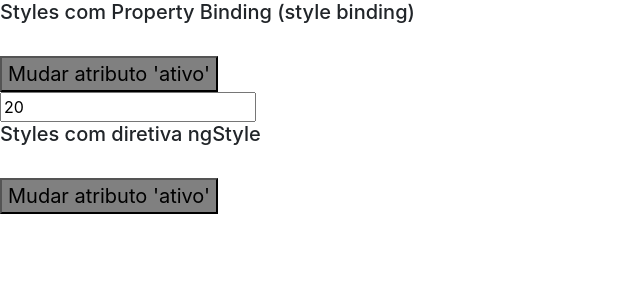
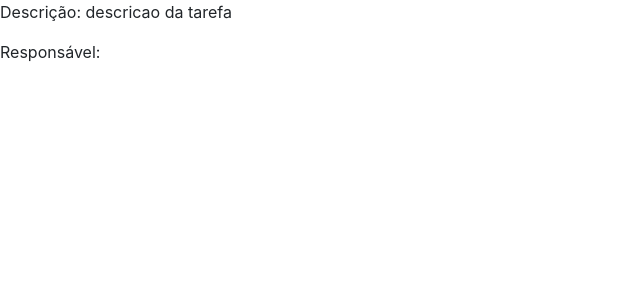
Before and after one commit to victorsuc/primeiro-projeto, an Angular app: page / in a window 1280 px wide. Shown: the top 300 px of the page, without its empty margins (0-640 px from the left). Built offline with nearby package versions, Linux system fonts and the light colour scheme.

Commit message:
Aprendendo a utilizar operador elvis para quando campo for null e não ser necessário fazer um if ternário

```diff
--- a/src/app/app.component.html
+++ b/src/app/app.component.html
@@ -1,7 +1,7 @@
-<app-diretiva-ngstyle></app-diretiva-ngstyle>
-
+<app-operador-elvis></app-operador-elvis>
 
 <!--
+<app-diretiva-ngstyle></app-diretiva-ngstyle>
 <app-diretiva-ngfor></app-diretiva-ngfor>
 <app-diretiva-ngswitch></app-diretiva-ngswitch>
 <app-diretiva-ngif></app-diretiva-ngif>
--- a/src/app/app.module.ts
+++ b/src/app/app.module.ts
@@ -13,6 +13,7 @@
 import { DiretivaNgswitchComponent } from './diretiva-ngswitch/diretiva-ngswitch.component';
 import { DiretivaNgforComponent } from './diretiva-ngfor/diretiva-ngfor.component';
 import { DiretivaNgstyleComponent } from './diretiva-ngstyle/diretiva-ngstyle.component';
+import { OperadorElvisComponent } from './operador-elvis/operador-elvis.component';
 
 @NgModule({
   declarations: [
@@ -24,7 +25,8 @@
     DiretivaNgifComponent,
     DiretivaNgswitchComponent,
     DiretivaNgforComponent,
-    DiretivaNgstyleComponent
+    DiretivaNgstyleComponent,
+    OperadorElvisComponent
   ],
   imports: [
     BrowserModule,
--- /dev/null
+++ b/src/app/operador-elvis/operador-elvis.component.html
@@ -0,0 +1,4 @@
+<p>Descrição:  {{ tarefa.descricao }}</p>
+<!--<p>Responsável:  {{ tarefa.responsavel.nome }}</p>
+<p>Responsável:  {{ tarefa.responsavel != null ? tarefa.responsavel.nome : ''}}</p>-->
+<p>Responsável:  {{ tarefa.responsavel?.usuario?.nome }}</p>
--- /dev/null
+++ b/src/app/operador-elvis/operador-elvis.component.ts
@@ -0,0 +1,23 @@
+import { Component, OnInit } from '@angular/core';
+
+@Component({
+  selector: 'app-operador-elvis',
+  templateUrl: './operador-elvis.component.html',
+  styleUrls: ['./operador-elvis.component.css']
+})
+export class OperadorElvisComponent implements OnInit {
+
+  tarefa: any = {
+    descricao: 'descricao da tarefa',
+    responsavel: {
+      usuario: null
+    }
+    //responsavel: {nome: 'victor'}
+  }
+
+  constructor() { }
+
+  ngOnInit() {
+  }
+
+}
```
Also changed, not shown: src/app/operador-elvis/operador-elvis.component.css (added), 1 other file (tests, documents, lock files or other folders).
